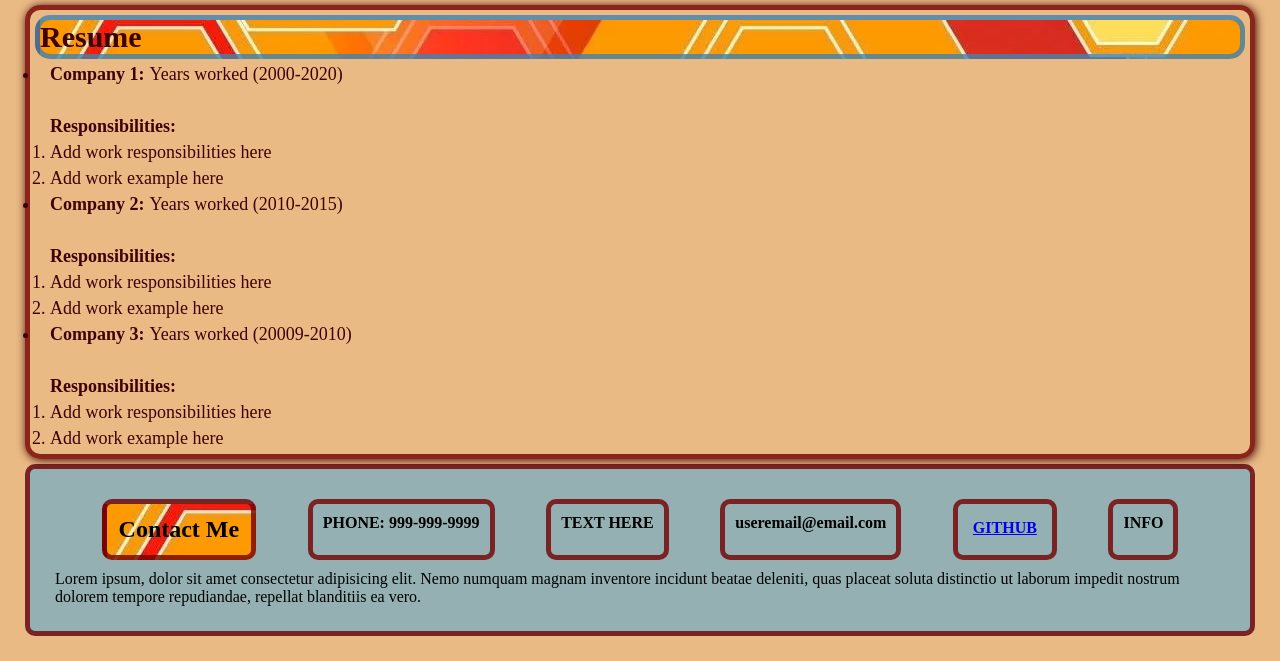
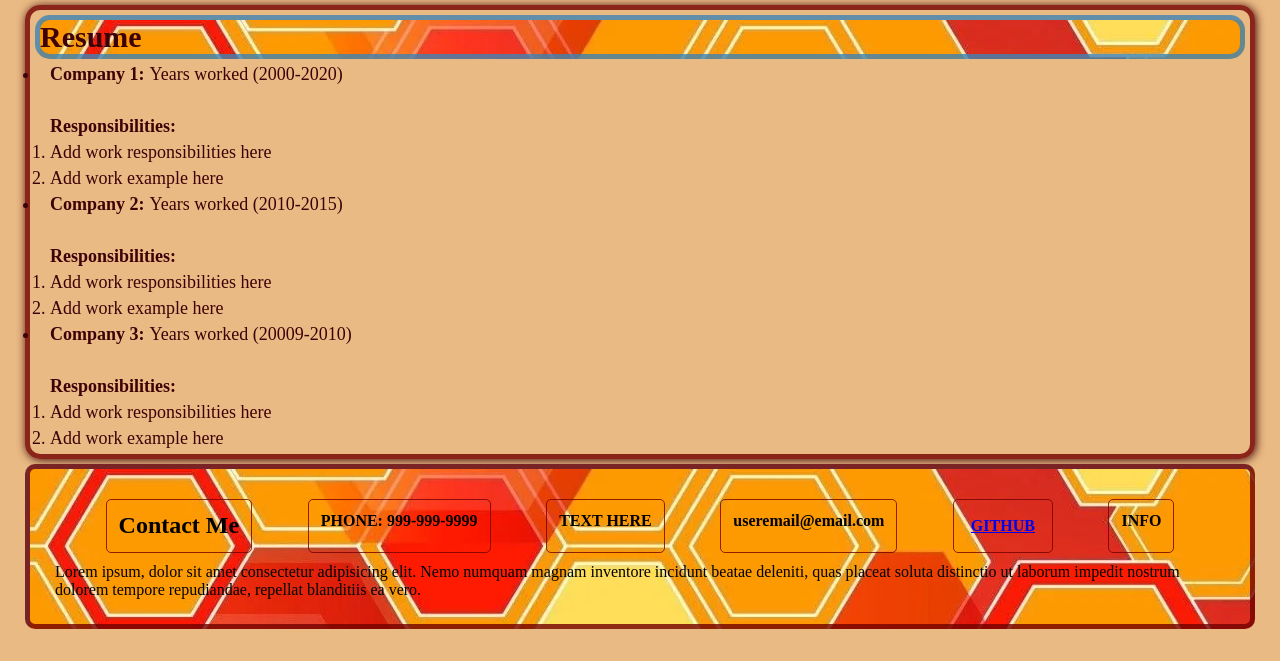
Before and after one commit to Plaindemon/crispy-journey, a plain HTML site: page index.html in a window 1280 px wide. Shown: the part 1712-2373 px from the top of the page. Drawn offline with Linux system fonts and the light colour scheme.

Commit message:
sticky position added to headers

```diff
--- a/assets/css/style.css
+++ b/assets/css/style.css
@@ -179,7 +179,11 @@ body {
     border: 5px solid var(--tertiary-color);
     border-radius: 15px;
     background-image: url('../images/orange.jpg');
-    background-repeat: repeat-x;
+    position: sticky;
+    background-attachment: fixed;
+    background-size: cover;
+    background-repeat: no-repeat;
+    background-size: auto;
 
 }
 #work ul  {
@@ -260,14 +264,18 @@ body {
 
 }
 
-#resume h2 {
+.resume-head {
     border: 5px solid var(--tertiary-color);
     border-radius: 15px;
     font-size: 30px;
     color: #3d0207;
     align-items: flex-start;
     background-image: url('../images/orange.jpg');
-    background-repeat: repeat-x;
+    position: sticky;
+    background-attachment: fixed;
+    background-size: cover;
+    background-repeat: no-repeat;
+    background-size: auto;
 
 }
 
@@ -289,29 +297,33 @@ footer {
     border: 5px solid var(--secondary-color);
     border-radius: 10px;
     padding: 20px;
+    background-image: url('../images/orange.jpg');
+    position: sticky;
+    background-attachment: fixed;
+    background-size: cover;
+    background-repeat: no-repeat;
+    background-size: auto;
 
 }
  /* start of contact-me style in footer tag */
+
  #contact-me {
-     display: flex;
-     justify-content:space-evenly;
+
+    display: flex;
+    justify-content:space-evenly;
  }
 
-#contact-me h2 {
-    border: 5px solid var(--secondary-color);
-    border-radius: 10px;
+ .contact-me-head  {
+    border: 1px solid var(--secondary-color);
+    border-radius: 5px;
     padding: 12px;
-    background-image: url('../images/orange.jpg');
-    background-repeat: repeat-x;
     display: flex;
-}
-#contact-me h4 {
-    border: 5px solid var(--secondary-color);
-    border-radius: 10px;
-    padding: 10px;
-    background-image: url('../images/light-teal.jpg');
-    background-repeat: repeat-x;
-    display: flex;
+
+
+
+/* background-image: url('../images/light-teal.jpg'); */
+
+
 }
 /* end of contact-me style */
 /* end of footer style */
--- a/index.html
+++ b/index.html
@@ -94,7 +94,7 @@
 </section>
 <!-- resume start - random resume - most recent company first-->
   <section id="resume">
-      <h2>Resume</h2>
+      <h2 class="resume-head">Resume</h2>
       <ul>
         <li>
           <p><strong>Company 1:</strong>Years worked (2000-2020)</p>
@@ -142,13 +142,13 @@
 <footer>
 <!-- contact me section start -->
 <section id="contact-me">
-  <h2>Contact Me</h2>
+  <h2 class="contact-me-head">Contact Me</h2>
 <!-- Added placeholder number, email, git hub link, etc -->
-    <h4>PHONE: 999-999-9999</h4>
-    <h4>TEXT HERE</h4>
-    <h4>useremail@email.com</h4>
-    <h4><a href="https://github.com/Plaindemon">GITHUB</h4></a>
-    <h4>INFO</h4>
+    <h4 class="contact-me-head">PHONE: 999-999-9999</h4>
+    <h4 class="contact-me-head">TEXT HERE</h4>
+    <h4 class="contact-me-head">useremail@email.com</h4>
+    <h4 class="contact-me-head"><a href="https://github.com/Plaindemon">GITHUB</h4></a>
+    <h4 class="contact-me-head">INFO</h4>
 </section>
 
 <p>
```
